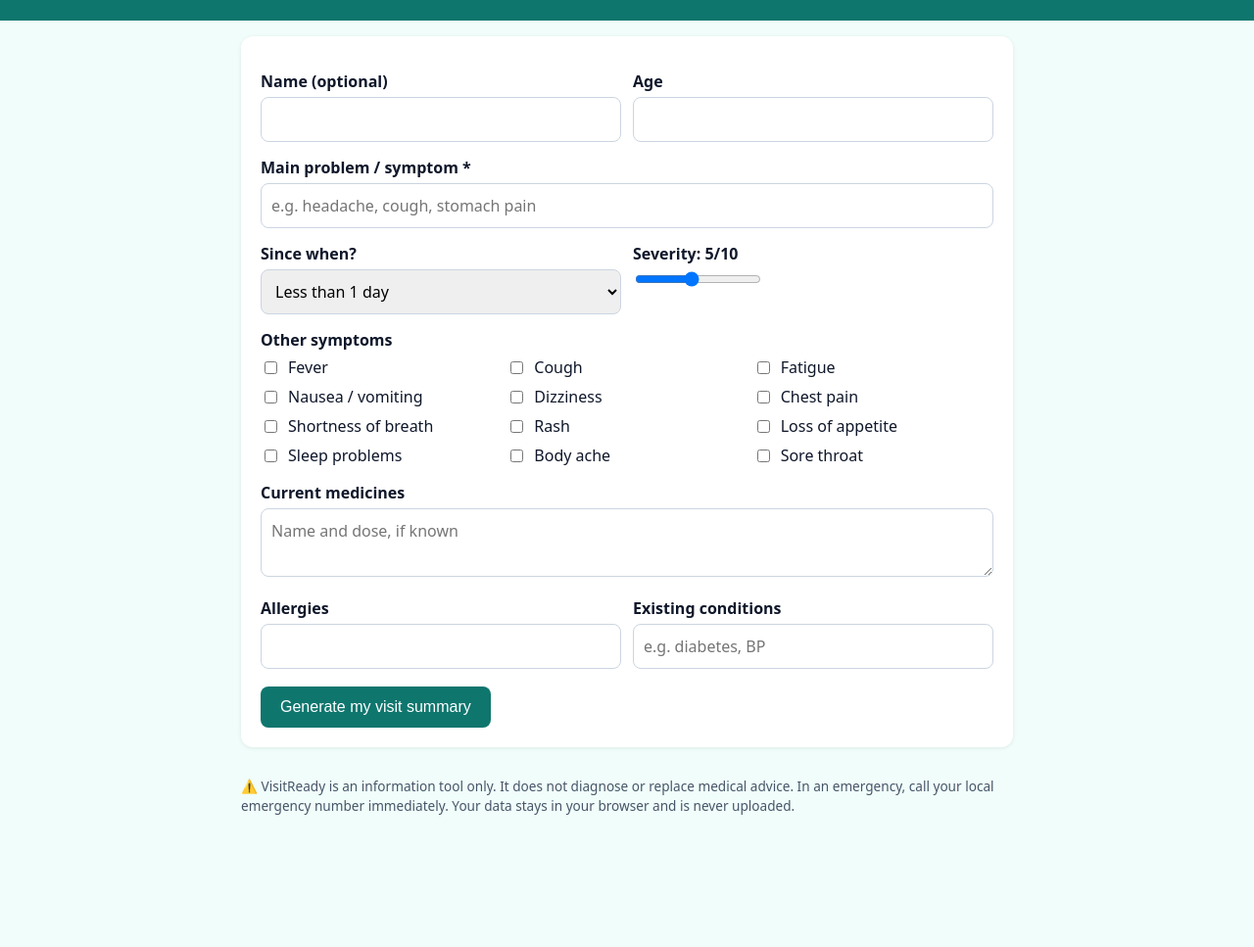
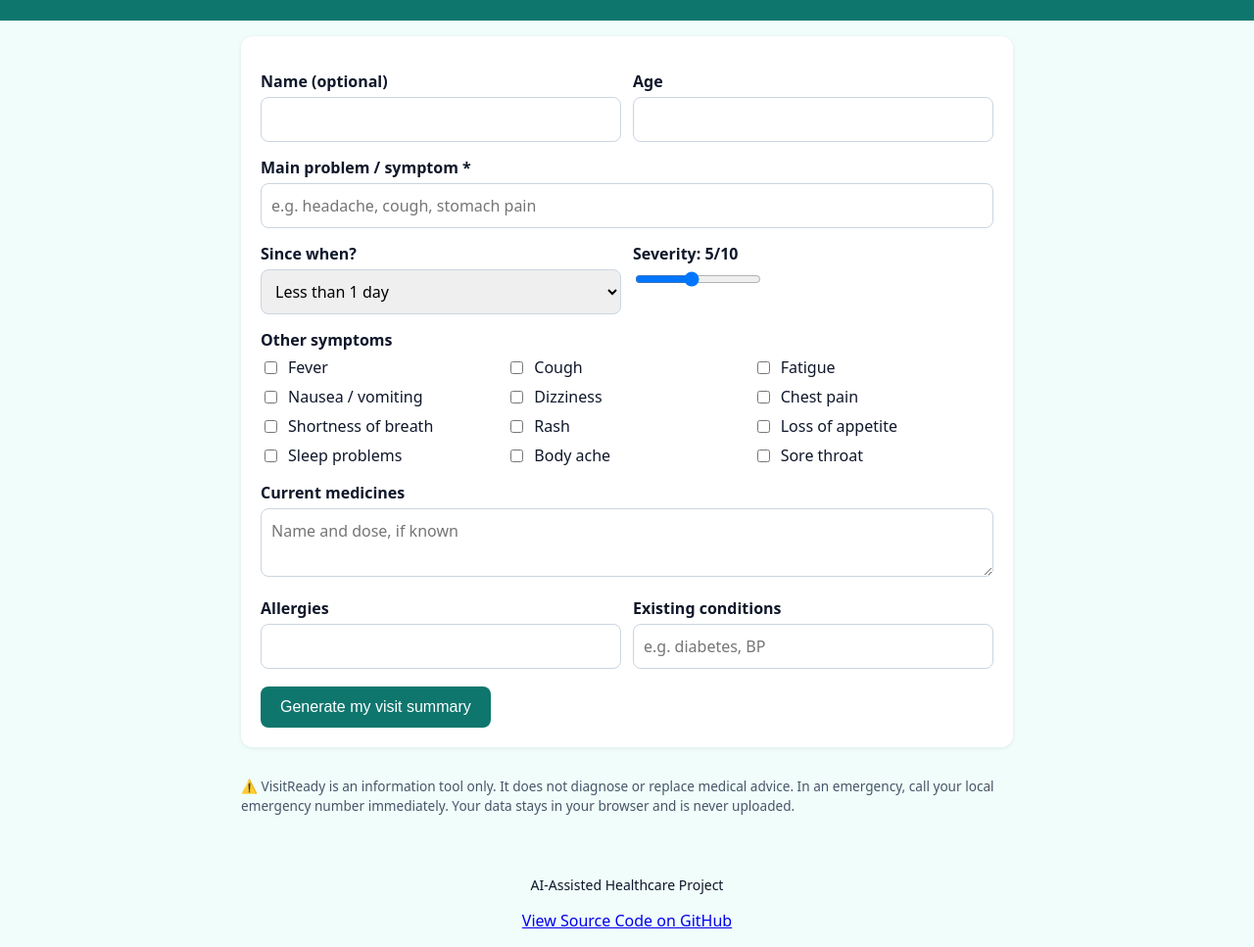
Before and after one commit to ishujagtap2005-wq/visitready, a plain HTML site: page index.html in a window 1280 px wide. Shown: the part 100-1067 px from the top of the page at 98% size. Before the commit the page ends 963 px from the top, so only its background shows below. Drawn offline with Linux system fonts and the light colour scheme.

Commit message:
Add GitHub project link to VisitReady

```diff
--- a/index.html
+++ b/index.html
@@ -151,5 +151,16 @@ $("copy").onclick=async()=>{
   try{await navigator.clipboard.writeText(txt);$("copy").textContent="Copied ✓"}catch{alert("Copy failed – please select the text manually.")}
 };
 </script>
+<div style="text-align:center; margin:30px 0 15px 0;">
+  <p style="font-size:14px;">
+     AI-Assisted Healthcare Project
+  </p>
+
+  <a href="https://github.com/ishujagtap2005-wq/visitready"
+     target="_blank"
+     rel="noopener noreferrer">
+    View Source Code on GitHub
+  </a>
+</div>
 </body>
 </html>
```
